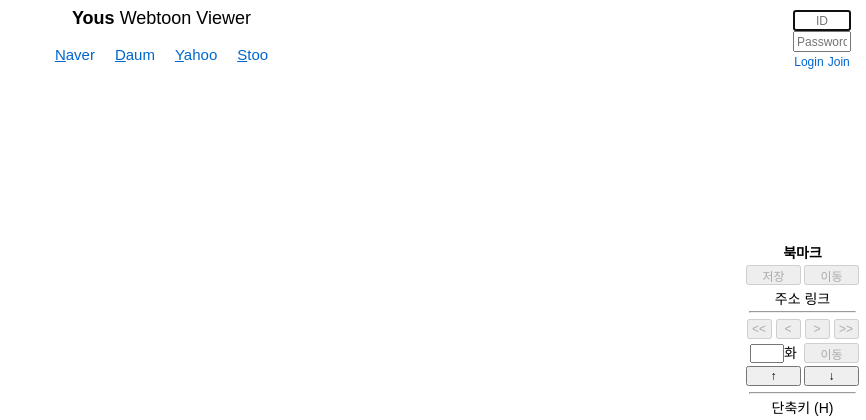
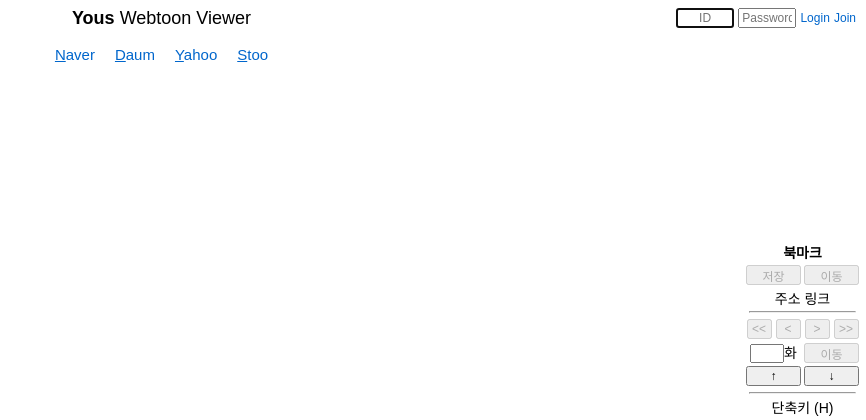
Before and after one commit to yous/Yous-Webtoon, a PHP site: page / in a window 1280 px wide. Shown: the top 420 px of the page, without its empty margins (414-1280 px from the left). Run offline with PHP 8.4, Linux system fonts and the light colour scheme.

Commit message:
login_area를 페이지 맨 위 한 줄로 변경

```diff
--- a/html/index.html
+++ b/html/index.html
@@ -36,13 +36,13 @@
   <body>
     <div id="main_area">
       <span id="main_title"><span style="font-weight: bold;">Yous</span> Webtoon Viewer</span><span id="loading" style="display: none;"> Loading</span>
+      <div id="login_area">
+        <span id="ID" style="display: none;">ID </span><input type="text" id="user_id" tabindex="1" placeholder="ID"/>
+        <span id="PW" style="display: none;">PW </span><input type="password" id="user_pw" tabindex="2" placeholder="Password"/>
+        <span id="login" tabindex="3">Login</span> <span id="join" tabindex="4">Join</span>
+      </div>
       <div id="toonlist_area"></div>
       <div id="display_area"></div>
-    </div>
-    <div id="login_area">
-      <span id="ID" style="display: none;">ID </span><input type="text" id="user_id" tabindex="1" placeholder="ID"/><br/>
-      <span id="PW" style="display: none;">PW </span><input type="password" id="user_pw" tabindex="2" placeholder="Password"/><br/>
-      <span id="login" tabindex="3">Login</span> <span id="join" tabindex="4">Join</span>
     </div>
     <table id="remote">
       <tr>
--- a/html/style.css
+++ b/html/style.css
@@ -59,13 +59,12 @@ input::-moz-focus-inner {
   float: right;
 }
 #login_area {
+  display: inline;
   position: absolute;
-  top: 10px;
-  right: 15px;
+  right: 10px;
 }
 #login_area input[type=text], #login_area input[type=password] {
   width: 50px;
-  height: 15px;
   font-size: 12px;
 }
 #login_area span {
```
